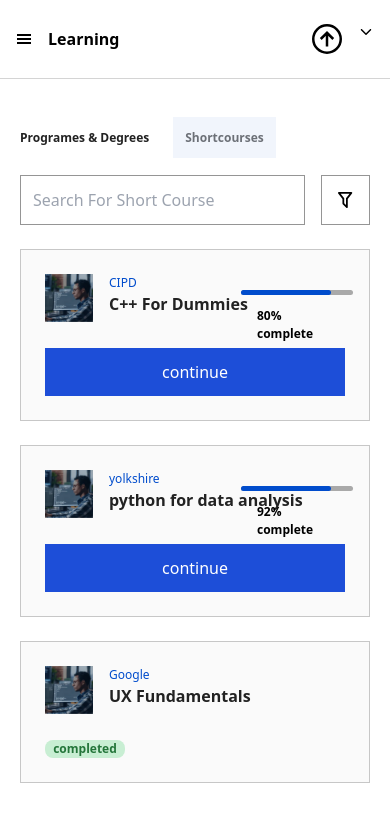
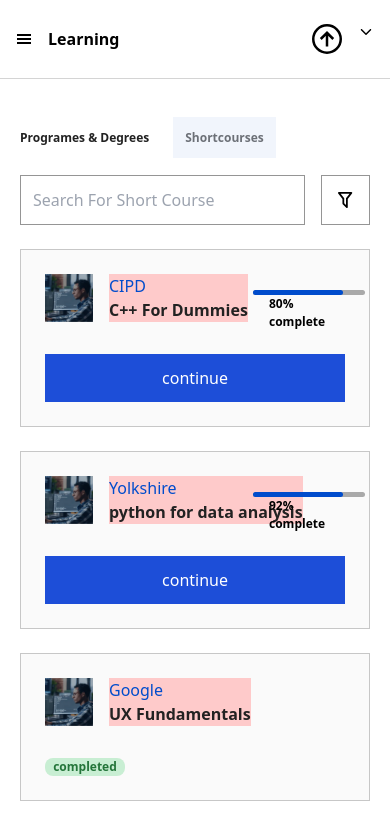
Before and after one commit to TEECOD3/landaAsessment, a Next.js app: page /LearningPage/ShortcoursesPage in a window 390 px wide. Shown: the top 840 px of the page. Built offline with nearby package versions, Linux system fonts and the light colour scheme.

Commit message:
vercel production fix and adjustments

```diff
--- a/app/LearningPage/ShortcoursesPage/components/PorgressBar.tsx
+++ b/app/LearningPage/ShortcoursesPage/components/PorgressBar.tsx
@@ -8,9 +8,9 @@ const Progressbar: FC<ProgressbarProps> = (props: ProgressbarProps) => {
   const { progress } = props;
 
   return (
-    <div className="flex flex-col md:flex-row gap-1 md:gap-3 items-center justify-start w-[5rem] md:w-[27rem] md:mt-4">
+    <div className="flex flex-col md:flex-row  md:gap-3 items-center justify-start w-[4rem] md:w-[27rem] md:mt-4">
       <div className="w-[7rem] md:w-[17rem] flex items-center justify-center">
-        <div className="w-full h-[5px] rounded-lg bg-gray/80 mb-2 ">
+        <div className="w-full h-[5px] rounded-lg bg-gray/80  ">
           <div
             className={`w-${progress} w-[80%]  h-full rounded-lg bg-blue-300 transition-all delay-150 duration-200 ease-in`}
           ></div>
--- a/app/LearningPage/ShortcoursesPage/components/shortCourseItem.tsx
+++ b/app/LearningPage/ShortcoursesPage/components/shortCourseItem.tsx
@@ -36,23 +36,22 @@ const ShortCourseItem: FC<ShortCourseItemProps> = (props) => {
           className=" h-[3rem] w-[3rem] md:h-[5rem] md:w-[5rem]"
         />
 
-        <div className="flex md:flex-col mb-4 ">
+        <div className="flex md:flex-col mb-4 bg-red-200 flex-wrap ">
           <div className="flex-col flex text-sm md:text-base">
-            <h4 className="md:text-base text-blue-300 font-normal text-sm">
+            <h4 className=" capitalize text-base text-blue-300 font-normal">
               {program}
             </h4>
-            <p className="font-bold md:text-base text-base text-black-100">
+            <p className="font-bold md:text-base text-base text-black-100 ">
               {course}
             </p>
+            {status === "completed" ? (
+              <p></p>
+            ) : (
+              <div className="absolute md:static top-4 right-1">
+                <Progressbar progress={progress} />
+              </div>
+            )}
           </div>
-
-          {status === "completed" ? (
-            <p></p>
-          ) : (
-            <div className="absolute md:static top-4 right-2">
-              <Progressbar progress={progress} />
-            </div>
-          )}
         </div>
       </div>
 
```
